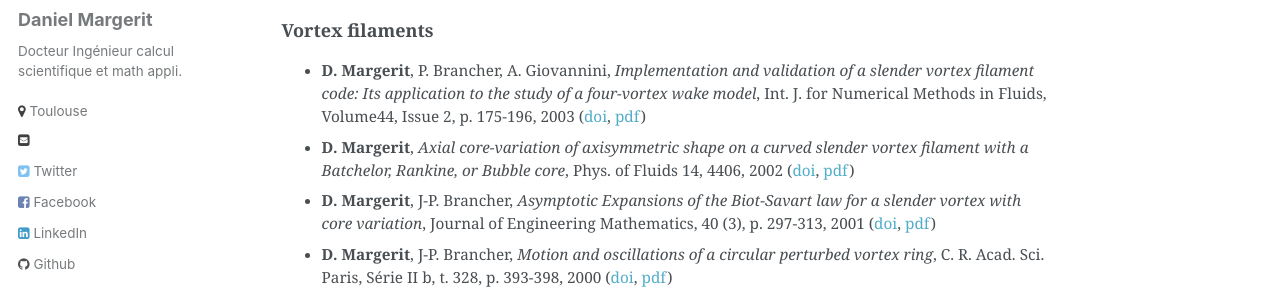
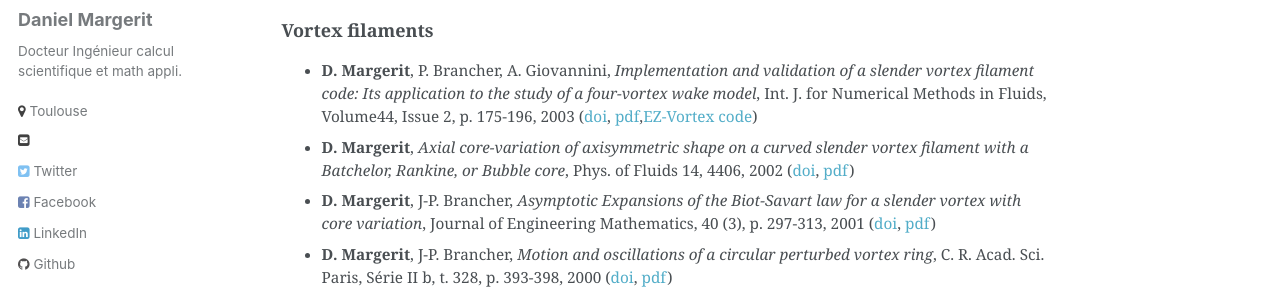
Before and after one commit to danielmargerit/danielmargerit.github.io, a Jekyll site: the page built from _pages/papers.md, in a window 1280 px wide and 900 px high. Shown: the part 403-702 px from the top of the window. Built offline with Jekyll 4.4.1, drawn with Linux system fonts in a browser that asks for light colours.

Commit message:
add EZ-vortex code repository

```diff
--- a/_pages/papers.md
+++ b/_pages/papers.md
@@ -18,7 +18,7 @@ You can see my ResearchGate page [here](https://www.researchgate.net/profile/Dan
 - **D. Margerit**, P. Brancher, A. Giovannini, *Implementation and validation of a slender vortex filament code: Its application to the study of a four-vortex wake model*,
      Int. J. for Numerical Methods in Fluids, Volume44, Issue 2, p. 175-196, 2003
    ([doi]( https://doi.org/10.1002/fld.634),
-    [pdf]({{site.baseurl}}/docs/crowdaniel.pdf))
+    [pdf]({{site.baseurl}}/docs/crowdaniel.pdf),[EZ-Vortex code](https://github.com/danielmargerit/ezvortex))
     <!---https://core.ac.uk/download/pdf/185271168.pdf -->
 - **D. Margerit**, *Axial core-variation of axisymmetric shape on a curved slender vortex filament with a Batchelor, Rankine, or Bubble core*,
     Phys. of Fluids 14, 4406, 2002
```
Also changed, not shown: _pages/softwares.md (+2 -0 lines).
